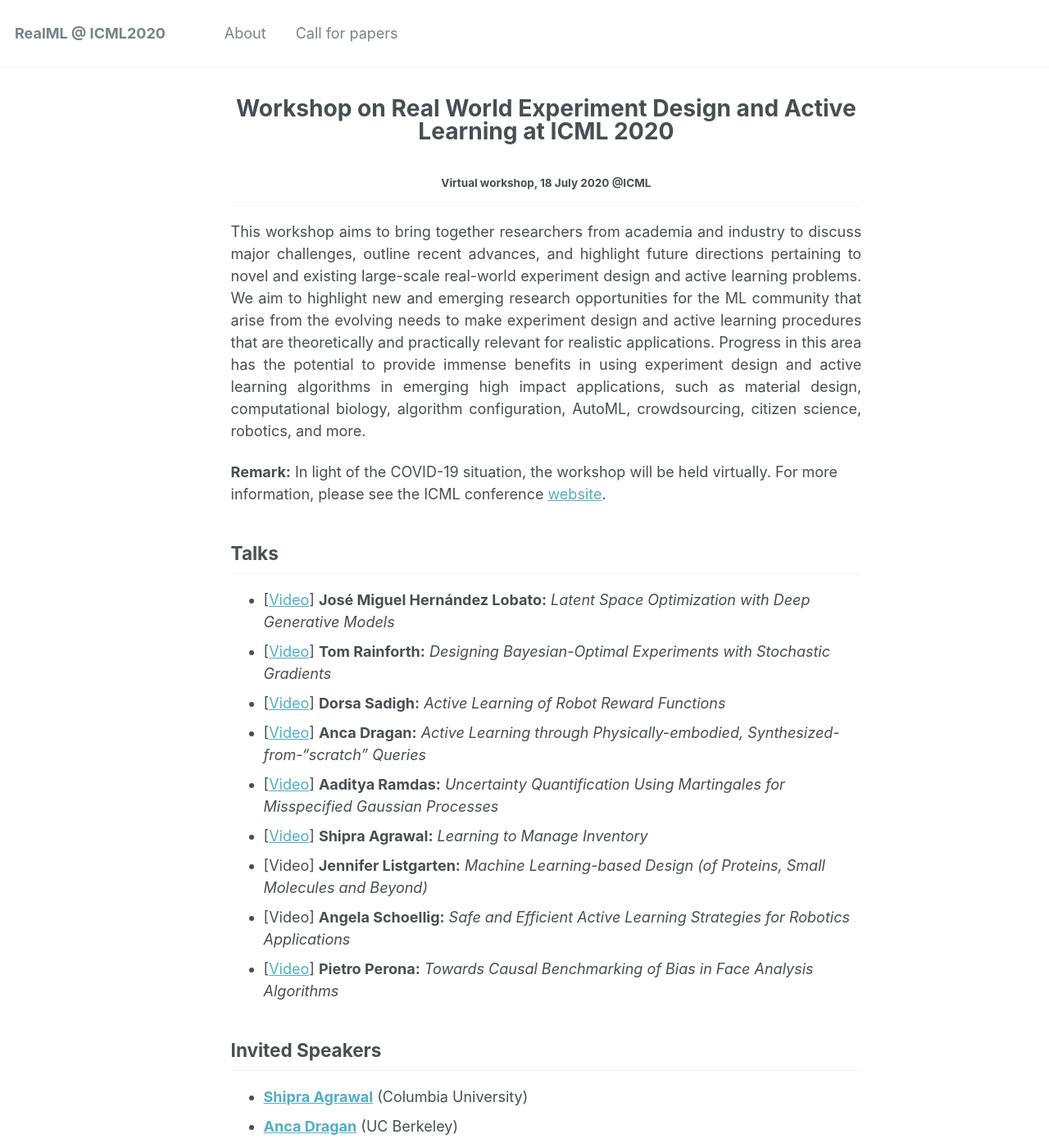
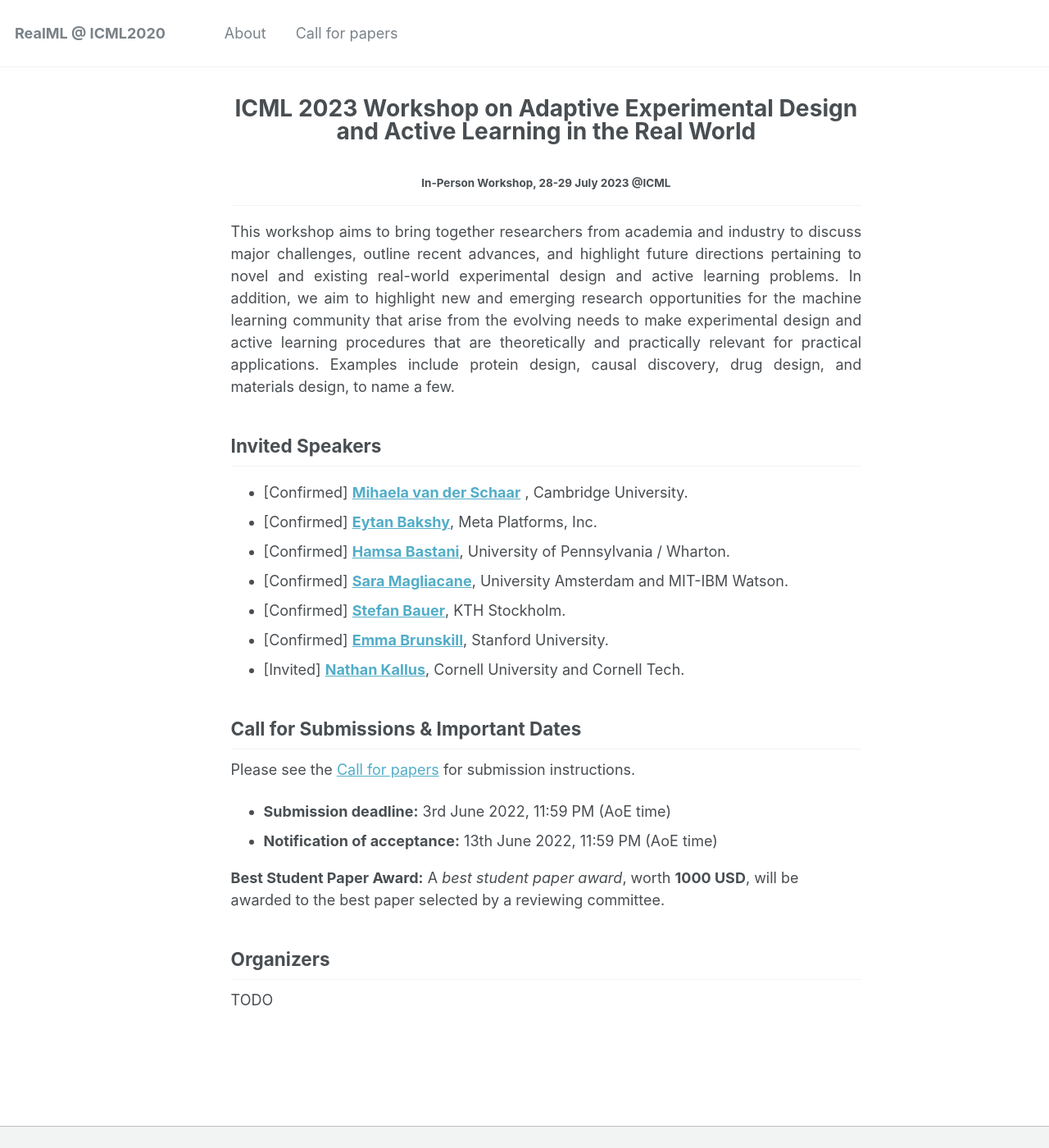
Before and after one commit to realworldml/icml2023, a Jekyll site: the page built from _pages/about.md, in a window 1280 px wide and 1400 px high. Shown: the whole window at 82% size. Built offline with Jekyll 4.4.1, drawn with Linux system fonts in a browser that asks for light colours; some of the changed text lies outside the part shown.

Commit message:
update about and cfp pages

```diff
--- a/_pages/about.md
+++ b/_pages/about.md
@@ -1,6 +1,6 @@
 ---
 permalink: /
-title: <center>Workshop on Real World Experiment Design and Active Learning at ICML 2020</center>
+title: <center>ICML 2023 Workshop on Adaptive Experimental Design and Active Learning in the Real World</center>
 excerpt: "About"
 sitemap: false
 author_profile: true
@@ -8,49 +8,34 @@ redirect_from:
   - /about/
   - /about.html
 ---
-#### <center> Virtual workshop, 18 July 2020 @ICML</center> ####
+#### <center> In-Person Workshop, 28-29 July 2023 @ICML</center> ####
 ------
 <p style="text-align: justify;">
-This workshop aims to bring together researchers from academia and industry to discuss major challenges, outline recent advances, and highlight future directions pertaining to novel and existing large-scale real-world experiment design and active learning problems. We aim to highlight new and emerging research opportunities for the ML community that arise from the evolving needs to make experiment design and active learning procedures that are theoretically and practically relevant for realistic applications. Progress in this area has the potential to provide immense benefits in using experiment design and active learning algorithms in emerging high impact applications, such as material design, computational biology, algorithm configuration, AutoML, crowdsourcing, citizen science, robotics, and more. </p>
-
-**Remark:** In light of the COVID-19 situation, the workshop will be held virtually. For more information, please see the ICML conference [website](https://icml.cc/Conferences/2020/Dates).
-
-Talks
-------
-* [[Video](https://slideslive.com/38930821/latent-space-optimization-with-deep-generative-models?ref=account-folder-55847-folders)] **José Miguel Hernández Lobato:** *Latent Space Optimization with Deep Generative Models*
-* [[Video](https://slideslive.com/38930824/designing-bayesianoptimal-experiments-with-stochastic-gradients?ref=account-folder-55847-folders)] **Tom Rainforth:** *Designing Bayesian-Optimal Experiments with Stochastic Gradients*
-* [[Video](https://slideslive.com/38930823/active-learning-of-robot-reward-functions?ref=account-folder-55847-folders)] **Dorsa Sadigh:** *Active Learning of Robot Reward Functions*
-* [[Video](https://slideslive.com/38930819/active-learning-thourgh-physically-embodied-synthesizedfromscratch-queries?ref=account-folder-55847-folders)] **Anca Dragan:** *Active Learning through Physically-embodied, Synthesized-from-"scratch" Queries*
-* [[Video](https://slideslive.com/38930822/uncertainty-quantification-using-martingales-for-misspecified-gaussian-processes?ref=account-folder-55847-folders)] **Aaditya Ramdas:** *Uncertainty Quantification Using Martingales for Misspecified Gaussian Processes*
-* [[Video](https://slideslive.com/38930825/learning-to-manage-inventory?ref=account-folder-55847-folders)] **Shipra Agrawal:** *Learning to Manage Inventory*
-* [Video] **Jennifer Listgarten:** *Machine Learning-based Design (of Proteins, Small Molecules and Beyond)*
-* [Video] **Angela Schoellig:** *Safe and Efficient Active Learning Strategies for Robotics Applications*
-* [[Video](https://slideslive.com/38930826/invited-talk-7?ref=account-folder-55847-folders)] **Pietro Perona:** *Towards Causal Benchmarking of Bias in Face Analysis Algorithms*
+This workshop aims to bring together researchers from academia and industry to discuss major challenges, outline recent advances, and highlight future directions pertaining to novel and existing real-world experimental design and active learning problems. In addition, we aim to highlight new and emerging research opportunities for the machine learning community that arise from the evolving needs to make experimental design and active learning procedures that are theoretically and practically relevant for practical applications. Examples include protein design, causal discovery, drug design, and materials design, to name a few.
+</p>
 
 
 Invited Speakers
 ------
-* **[Shipra Agrawal](http://www.columbia.edu/~sa3305/)** (Columbia University)
-* **[Anca Dragan](https://people.eecs.berkeley.edu/~anca/)** (UC Berkeley)
-* **[Jennifer Listgarten](http://www.jennifer.listgarten.com/)** (UC Berkeley)
-* **[José Miguel Hernández Lobato](https://jmhl.org/)** (University of Cambridge)
-* **[Pietro Perona](http://www.vision.caltech.edu/Perona.html)** (Caltech)
-* **[Tom Rainforth](http://www.robots.ox.ac.uk/~twgr/)** (University of Oxford)
-* **[Aaditya Ramdas](https://www.stat.cmu.edu/~aramdas/)** (Carnegie Mellon University)
-* **[Dorsa Sadigh](https://dorsa.fyi/)** (Stanford University)
-* **[Angela Schoellig](http://www.dynsyslab.org/prof-angela-schoellig/)** (University of Toronto)
+* [Confirmed] **[Mihaela van der Schaar](https://www.vanderschaar-lab.com/)** , Cambridge University.
+* [Confirmed] **[Eytan Bakshy](https://eytan.github.io/)**, Meta Platforms, Inc.
+* [Confirmed] **[Hamsa Bastani](https://hamsabastani.github.io/)**,  University of Pennsylvania / Wharton.
+* [Confirmed] **[Sara Magliacane](https://saramagliacane.github.io/)**, University Amsterdam and MIT-IBM Watson.
+* [Confirmed] **[Stefan Bauer](https://www.kth.se/profile/baue)**, KTH Stockholm.
+* [Confirmed] **[Emma Brunskill](https://cs.stanford.edu/people/ebrun/)**, Stanford University.
+* [Invited] **[Nathan Kallus](https://nathankallus.com/)**, Cornell University and Cornell Tech.
+
 
 Call for Submissions & Important Dates
 ------
-Please see the [Call for papers](https://realworldml.github.io/icml2020/cfp/) for submission instructions.
+Please see the [Call for papers](https://realworldml.github.io/icml2022/cfp/) for submission instructions.
+* **Submission deadline:** 3rd June 2022, 11:59 PM (AoE time)
+* **Notification of acceptance:** 13th June 2022, 11:59 PM (AoE time)
 
-* Submission deadline: 22 June 2020, 11:59 PM (AoE time)
-* [Camera-ready paper](https://realworldml.github.io/icml2020/cfp#camera-ready-instructions) submission deadline: 15 July 2020, 11:59 PM (AoE time)
-* [Lightning talk slides](https://realworldml.github.io/icml2020/cfp/#lightning-talk-instructions) submission deadline: 15 July 2020, 11:59 PM (AoE time)
-* Workshop date: 18th July 2020
+**Best Student Paper Award:** A *best student paper award*, worth **1000 USD**, will be awarded to the best paper selected by a reviewing committee.
+
 
 Organizers
 ------
-* **[Ilija Bogunovic](https://ilijabogunovic.com)** (ETH Zurich)
-* **[Willie Neiswanger](https://willieneis.github.io/)** (Carnegie Mellon University)
-* **[Yisong Yue](http://www.yisongyue.com/)** (Caltech)
+
+TODO
```
Also changed, not shown: _pages/cfp.md (+27 -30 lines).
